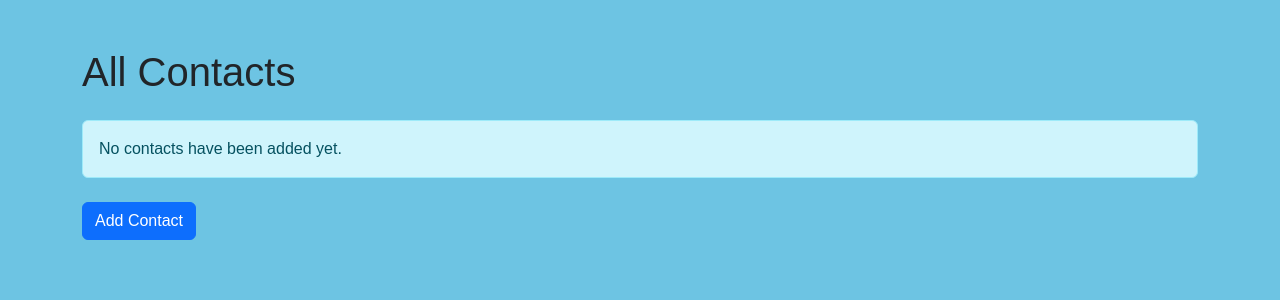
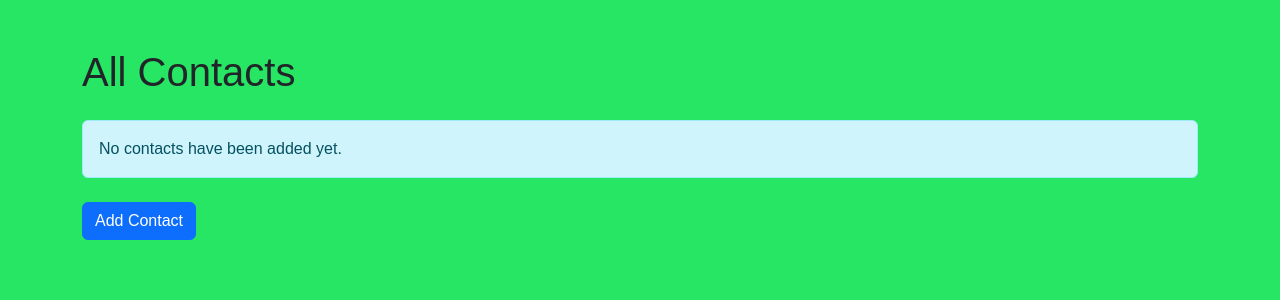
Before and after one commit to meghalrag/django-form-app, a Django app: page / in a window 1280 px wide. Shown: the top 300 px of the page. Run offline with Django 5.2, Linux system fonts and the light colour scheme; data that the repository does not hold is empty.

Commit message:
EC2 instance changed

```diff
--- a/static/css/style.css
+++ b/static/css/style.css
@@ -1,4 +1,4 @@
 body {
-    background-color: #6dc4e3;
+    background-color: #26e663;
     font-family: Arial, sans-serif;
 }
```
